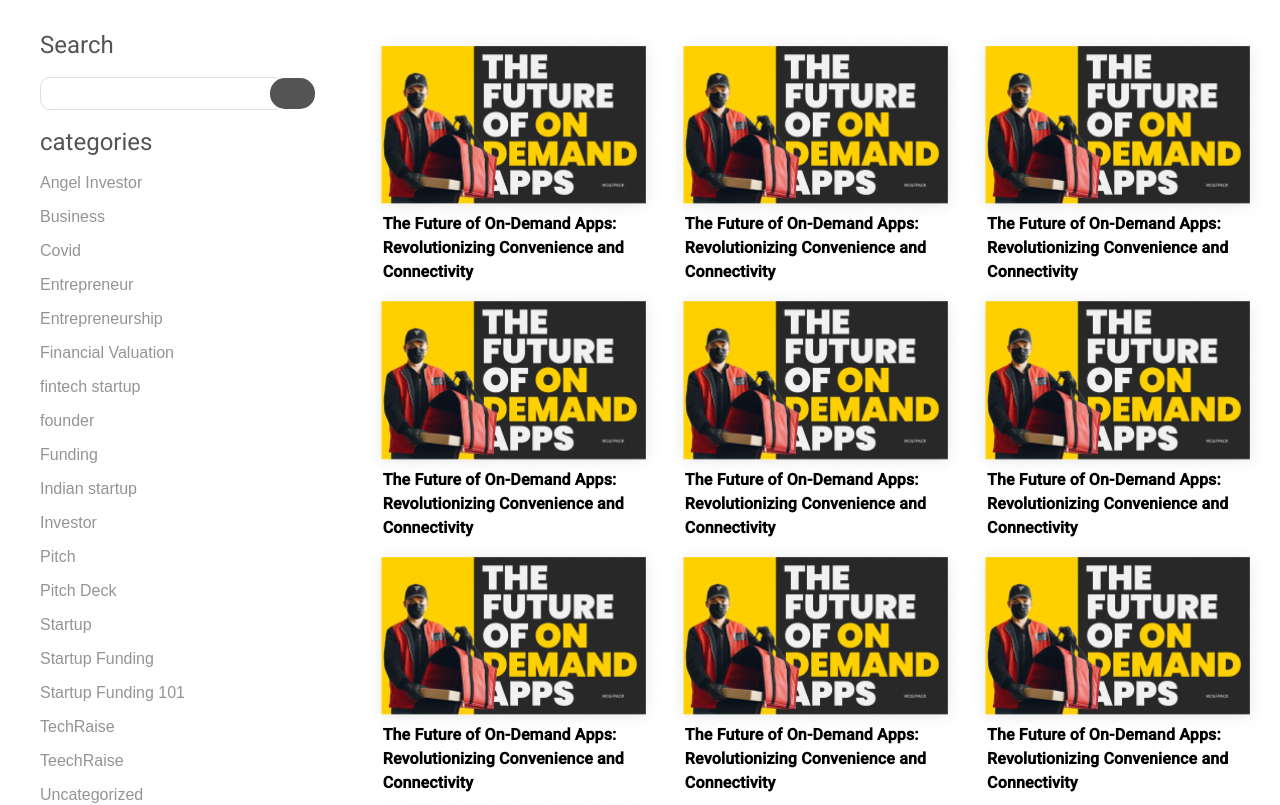
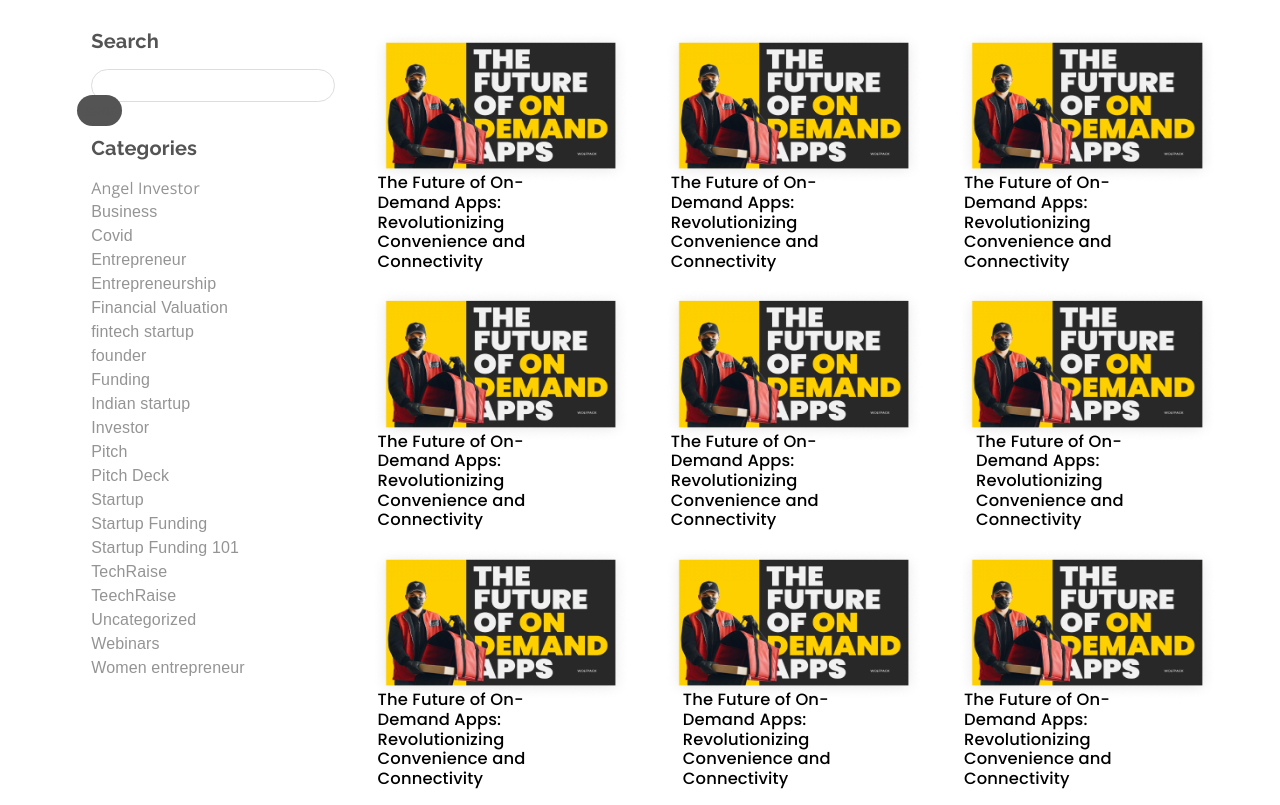
Before and after one commit to Adityakitukale499/incudash_Website, a React (Vite) app: page /blogs in a window 1280 px wide. Shown: the part 200-1005 px from the top of the page. Built offline with nearby package versions, Linux system fonts and the light colour scheme.

Commit message:
update style

```diff
--- a/src/components/Blogs/Body.jsx
+++ b/src/components/Blogs/Body.jsx
@@ -4,14 +4,14 @@ import React from "react";
 const Body = () => {
   return (
     <>
-      <Grid container my={8}>
-        <Grid item xs={12} lg={3.4}>
+      <Grid container my={8} px={'4%'}>
+        <Grid item xs={12} lg={3}>
           <Box
             px={5}
             color={"#949494"}
             sx={{ display: "flex", flexDirection: "column", gap: 2 }}
           >
-            <Typography variant="h5" color={"#545454"} >
+            <Typography sx={{fontFamily:"Raleway" , fontWeight:700, fontSize:"20px",lineHeight:"24px" , color:"#545454"}} >
               {" "}
               Search
             </Typography>
@@ -21,13 +21,13 @@ const Body = () => {
                 style={{
                   padding: 5,
                   fontSize: 18,
-                  borderRadius: 10,
+                  borderRadius: "50px",
                   border: "1px solid #DDDDDD",
                 }}
               />
               <span
                 style={{
-                  borderRadius: 15,
+                  borderRadius: "50px",
                   padding: 7,
                   color: "#545454",
                   backgroundColor: "#545454",
@@ -37,12 +37,18 @@ const Body = () => {
                 sear
               </span>
             </Box>
-            <Typography variant="h5" color={"#545454"}>
+            <Typography sx={{fontFamily:"Raleway" , fontWeight:700,fontSize:"20px",lineHeight:"24px"}} color={"#545454"}>
               {" "}
-              categories
+              Categories
             </Typography>
+            <Typography  sx={{fontFamily:"Open Sans" , fontWeight:400,fontSize:"16px",lineHeight:"24px"}} color={"#949494"}>
             <> Angel Investor </>
+
+            <Typography  sx={{fontFamily:"Open Sans" , fontWeight:400,fontSize:"16px",lineHeight:"24px"}} color={"#949494"}>
             <div> Business </div>
+            </Typography>
+
+
             <div> Covid</div>
             <div> Entrepreneur </div>
             <div> Entrepreneurship</div>
@@ -62,19 +68,20 @@ const Body = () => {
             <div>Uncategorized </div>
             <div>Webinars </div>
             <div>Women entrepreneur</div>
+            </Typography>
           </Box>
         </Grid>
-        <Grid item xs={12} lg={8.5}>
-          <Grid container>
+        <Grid item xs={12} lg={8.8}>
+          <Grid container spacing={2}>
             <Grid item xs={12} lg={4}>
-              <Box>
-                <img src="Frame 4080.png" alt="jeg" style={{ width: "100%" }} />
+              <Box mx={3}>
+                <img src="Frame 4080.png" alt="jeg" style={{ width:"262.67px" , height:"156.41px" }} />
                 <Typography
                   variant="body1"
-                  color="initial"
-                  px={2.5}
+
+                  px={1}
                   mt={-2}
-                  fontWeight={600}
+                  sx={{fontFamily: "Poppins" , fontWeight: 500, fontSize:"16.34px",lineHeight:"19.61px" , color:"#141717C"}}
                 >
                   The Future of On-Demand Apps: Revolutionizing Convenience and
                   Connectivity
@@ -82,14 +89,14 @@ const Body = () => {
               </Box>
             </Grid>
             <Grid item xs={12} lg={4}>
-              <Box>
-                <img src="Frame 4080.png" alt="jeg" style={{ width: "100%" }} />
+              <Box mx={3}>
+                <img src="Frame 4080.png" alt="jeg" style={{ width:"262.67px" , height:"156.41px" }} />
                 <Typography
                   variant="body1"
-                  color="initial"
-                  px={2.5}
+
+                  px={1}
                   mt={-2}
-                  fontWeight={600}
+                  sx={{fontFamily: "Poppins" , fontWeight: 500, fontSize:"16.34px",lineHeight:"19.61px" , color:"#141717C"}}
                 >
                   The Future of On-Demand Apps: Revolutionizing Convenience and
                   Connectivity
@@ -97,14 +104,14 @@ const Body = () => {
               </Box>
             </Grid>
             <Grid item xs={12} lg={4}>
-              <Box>
-                <img src="Frame 4080.png" alt="jeg" style={{ width: "100%" }} />
+              <Box mx={3}>
+                <img src="Frame 4080.png" alt="jeg" style={{ width:"262.67px" , height:"156.41px" }} />
                 <Typography
                   variant="body1"
-                  color="initial"
-                  px={2.5}
+
+                  px={1}
                   mt={-2}
-                  fontWeight={600}
+                  sx={{fontFamily: "Poppins" , fontWeight: 500, fontSize:"16.34px",lineHeight:"19.61px" , color:"#141717C"}}
                 >
                   The Future of On-Demand Apps: Revolutionizing Convenience and
                   Connectivity
@@ -112,14 +119,14 @@ const Body = () => {
               </Box>
             </Grid>
             <Grid item xs={12} lg={4}>
-              <Box>
-                <img src="Frame 4080.png" alt="jeg" style={{ width: "100%" }} />
+              <Box mx={3}>
+                <img src="Frame 4080.png" alt="jeg" style={{ width:"262.67px" , height:"156.41px" }}/>
                 <Typography
                   variant="body1"
-                  color="initial"
-                  px={2.5}
+
+                  px={1}
                   mt={-2}
-                  fontWeight={600}
+                  sx={{fontFamily: "Poppins" , fontWeight: 500, fontSize:"16.34px",lineHeight:"19.61px" , color:"#141717C"}}
                 >
                   The Future of On-Demand Apps: Revolutionizing Convenience and
                   Connectivity
@@ -127,14 +134,14 @@ const Body = () => {
               </Box>
             </Grid>
             <Grid item xs={12} lg={4}>
-              <Box>
-                <img src="Frame 4080.png" alt="jeg" style={{ width: "100%" }} />
+              <Box mx={3}>
+                <img src="Frame 4080.png" alt="jeg" style={{ width:"262.67px" , height:"156.41px" }} />
                 <Typography
                   variant="body1"
-                  color="initial"
-                  px={2.5}
+
+                  px={1}
                   mt={-2}
-                  fontWeight={600}
+                  sx={{fontFamily: "Poppins" , fontWeight: 500, fontSize:"16.34px",lineHeight:"19.61px" , color:"#141717C"}}
                 >
                   The Future of On-Demand Apps: Revolutionizing Convenience and
                   Connectivity
@@ -142,14 +149,14 @@ const Body = () => {
               </Box>
             </Grid>
             <Grid item xs={12} lg={4}>
-              <Box>
-                <img src="Frame 4080.png" alt="jeg" style={{ width: "100%" }} />
+              <Box mx={3}>
+                <img src="Frame 4080.png" alt="jeg" style={{ width:"262.67px" , height:"156.41px" }} />
                 <Typography
                   variant="body1"
-                  color="initial"
+
                   px={2.5}
                   mt={-2}
-                  fontWeight={600}
+                  sx={{fontFamily: "Poppins" , fontWeight: 500, fontSize:"16.34px",lineHeight:"19.61px" , color:"#141717C"}}
                 >
                   The Future of On-Demand Apps: Revolutionizing Convenience and
                   Connectivity
@@ -157,14 +164,14 @@ const Body = () => {
               </Box>
             </Grid>
             <Grid item xs={12} lg={4}>
-              <Box>
-                <img src="Frame 4080.png" alt="jeg" style={{ width: "100%" }} />
+              <Box mx={3}>
+                <img src="Frame 4080.png" alt="jeg" style={{ width:"262.67px" , height:"156.41px" }} />
                 <Typography
                   variant="body1"
-                  color="initial"
-                  px={2.5}
+
+                  px={1}
                   mt={-2}
-                  fontWeight={600}
+                  sx={{fontFamily: "Poppins" , fontWeight: 500, fontSize:"16.34px",lineHeight:"19.61px" , color:"#141717C"}}
                 >
                   The Future of On-Demand Apps: Revolutionizing Convenience and
                   Connectivity
@@ -172,14 +179,14 @@ const Body = () => {
               </Box>
             </Grid>
             <Grid item xs={12} lg={4}>
-              <Box>
-                <img src="Frame 4080.png" alt="jeg" style={{ width: "100%" }} />
+              <Box mx={3}>
+                <img src="Frame 4080.png" alt="jeg" style={{ width:"262.67px" , height:"156.41px" }} />
                 <Typography
                   variant="body1"
-                  color="initial"
+
                   px={2.5}
                   mt={-2}
-                  fontWeight={600}
+                  sx={{fontFamily: "Poppins" , fontWeight: 500, fontSize:"16.34px",lineHeight:"19.61px" , color:"#141717C"}}
                 >
                   The Future of On-Demand Apps: Revolutionizing Convenience and
                   Connectivity
@@ -187,14 +194,14 @@ const Body = () => {
               </Box>
             </Grid>
             <Grid item xs={12} lg={4}>
-              <Box>
-                <img src="Frame 4080.png" alt="jeg" style={{ width: "100%" }} />
+              <Box mx={3}>
+                <img src="Frame 4080.png" alt="jeg" style={{ width:"262.67px" , height:"156.41px" }} />
                 <Typography
                   variant="body1"
-                  color="initial"
-                  px={2.5}
+
+                  px={1}
                   mt={-2}
-                  fontWeight={600}
+                  sx={{fontFamily: "Poppins" , fontWeight: 500, fontSize:"16.34px",lineHeight:"19.61px" , color:"#141717C"}}
                 >
                   The Future of On-Demand Apps: Revolutionizing Convenience and
                   Connectivity
@@ -202,14 +209,14 @@ const Body = () => {
               </Box>
             </Grid>
             <Grid item xs={12} lg={4}>
-              <Box>
-                <img src="Frame 4080.png" alt="jeg" style={{ width: "100%" }} />
+              <Box mx={3}>
+                <img src="Frame 4080.png" alt="jeg" style={{ width:"262.67px" , height:"156.41px" }} />
                 <Typography
                   variant="body1"
-                  color="initial"
+
                   px={2.5}
                   mt={-2}
-                  fontWeight={600}
+                  sx={{fontFamily: "Poppins" , fontWeight: 500, fontSize:"16.34px",lineHeight:"19.61px" , color:"#141717C"}}
                 >
                   The Future of On-Demand Apps: Revolutionizing Convenience and
                   Connectivity
```
